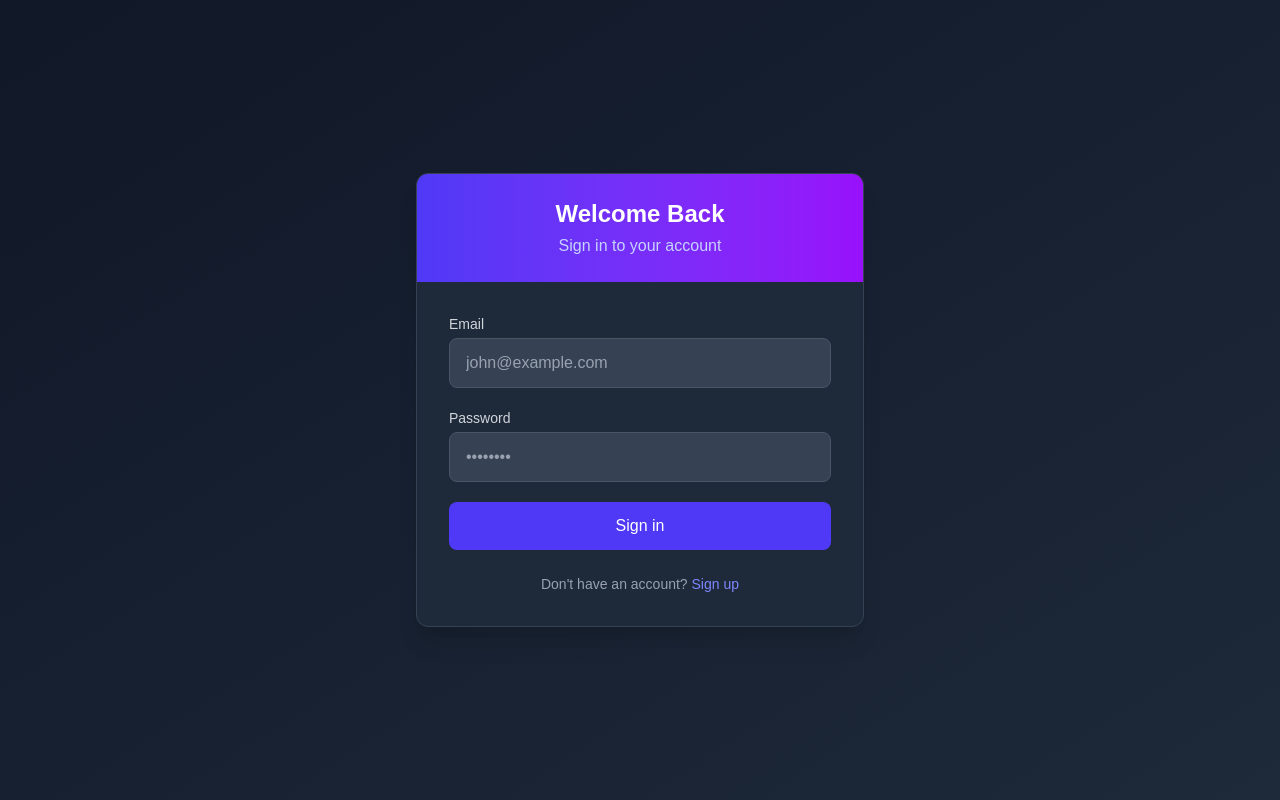
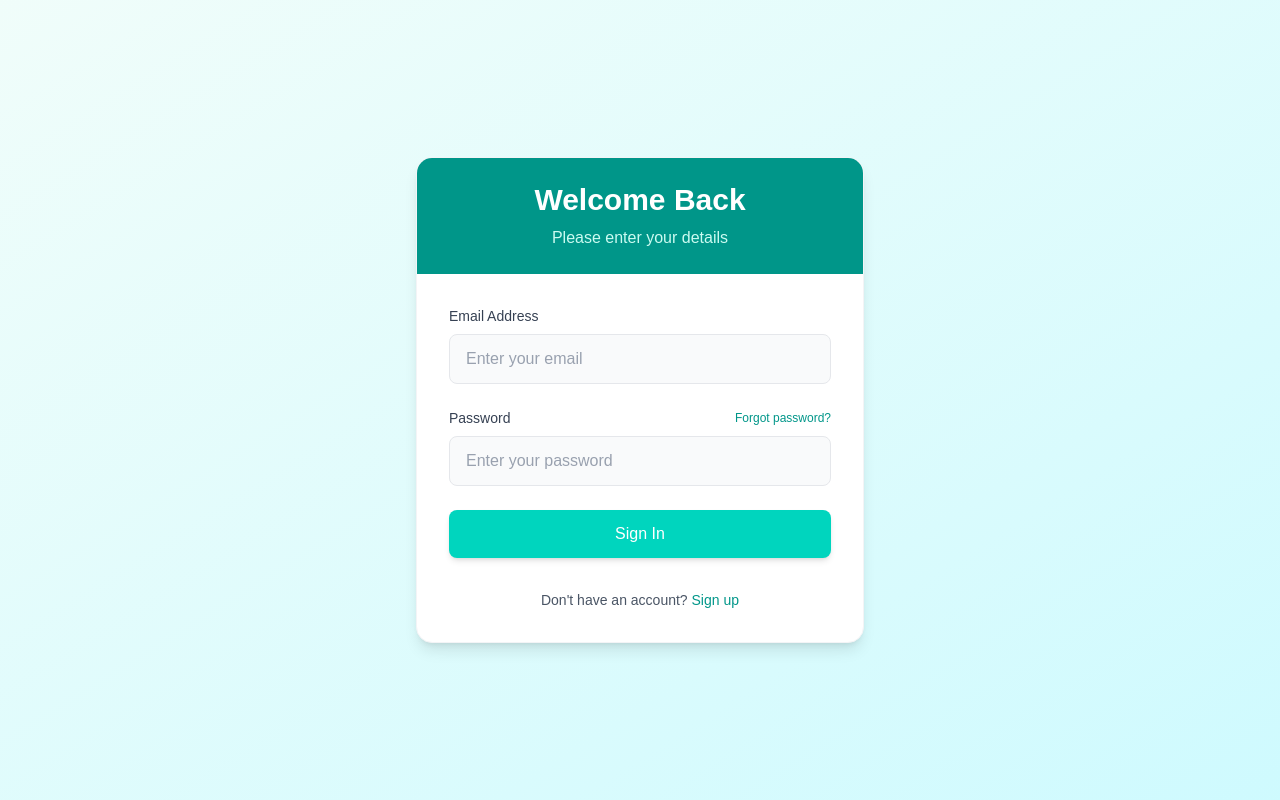
Before and after one commit to AkashAkter/next-auth-app, a Next.js app: page /login in a window 1280 px wide. Built offline with nearby package versions, Linux system fonts and the light colour scheme.

Commit message:
updating

```diff
--- a/src/app/login/page.tsx
+++ b/src/app/login/page.tsx
@@ -1,3 +1,4 @@
+/* eslint-disable react/no-unescaped-entities */
 /* eslint-disable @typescript-eslint/no-unused-vars */
 /* eslint-disable @typescript-eslint/no-explicit-any */
 "use client";
@@ -21,7 +22,6 @@ export default function LoginPage() {
     e.preventDefault();
     try {
       setLoading(true);
-      // Add your login logic here
       const response = await axios.post("/api/users/login", user);
       console.log("Login success", response.data);
       toast.success("Login successful!");
@@ -43,61 +43,71 @@ export default function LoginPage() {
   }, [user]);
 
   return (
-    <div className="min-h-screen bg-gradient-to-br from-gray-900 to-gray-800 flex items-center justify-center p-4">
-      <div className="w-full max-w-md bg-gray-800 rounded-xl shadow-xl overflow-hidden border border-gray-700">
-        {/* Header with gradient */}
-        <div className="bg-gradient-to-r from-indigo-600 to-purple-600 p-6 text-center">
-          <h1 className="text-2xl font-bold text-white">Welcome Back</h1>
-          <p className="text-indigo-200 mt-1">Sign in to your account</p>
+    <div className="min-h-screen bg-gradient-to-br from-teal-50 to-cyan-100 flex items-center justify-center p-4">
+      <div className="w-full max-w-md bg-white rounded-2xl shadow-lg overflow-hidden border border-gray-100">
+        {/* Header with solid color */}
+        <div className="bg-teal-600 p-6 text-center">
+          <h1 className="text-3xl font-bold text-white">Welcome Back</h1>
+          <p className="text-teal-100 mt-2">Please enter your details</p>
         </div>
 
         {/* Form section */}
         <div className="p-8">
-          <form onSubmit={signIn} className="space-y-5">
+          <form onSubmit={signIn} className="space-y-6">
             <div>
               <label
                 htmlFor="email"
-                className="block text-sm font-medium text-gray-300 mb-1"
+                className="block text-sm font-medium text-gray-700 mb-2"
               >
-                Email
+                Email Address
               </label>
               <input
                 type="email"
                 id="email"
-                placeholder="john@example.com"
+                placeholder="Enter your email"
                 value={user.email}
                 onChange={(e) => setUser({ ...user, email: e.target.value })}
-                className="w-full px-4 py-3 bg-gray-700 border border-gray-600 rounded-lg focus:ring-2 focus:ring-indigo-500 focus:border-transparent transition-all text-white placeholder-gray-400"
+                className="w-full px-4 py-3 bg-gray-50 border border-gray-200 rounded-lg focus:ring-2 focus:ring-teal-500 focus:border-transparent transition-all text-gray-700 placeholder-gray-400"
                 required
               />
             </div>
 
             <div>
-              <label
-                htmlFor="password"
-                className="block text-sm font-medium text-gray-300 mb-1"
-              >
-                Password
-              </label>
+              <div className="flex justify-between items-center mb-2">
+                <label
+                  htmlFor="password"
+                  className="block text-sm font-medium text-gray-700"
+                >
+                  Password
+                </label>
+                <Link
+                  href="/forgot-password"
+                  className="text-xs text-teal-600 hover:text-teal-500 hover:underline"
+                >
+                  Forgot password?
+                </Link>
+              </div>
               <input
                 type="password"
                 id="password"
-                placeholder="••••••••"
+                placeholder="Enter your password"
                 value={user.password}
                 onChange={(e) => setUser({ ...user, password: e.target.value })}
-                className="w-full px-4 py-3 bg-gray-700 border border-gray-600 rounded-lg focus:ring-2 focus:ring-indigo-500 focus:border-transparent transition-all text-white placeholder-gray-400"
+                className="w-full px-4 py-3 bg-gray-50 border border-gray-200 rounded-lg focus:ring-2 focus:ring-teal-500 focus:border-transparent transition-all text-gray-700 placeholder-gray-400"
                 required
               />
             </div>
 
             <button
               type="submit"
-              disabled={loading}
+              disabled={buttonDisabled || loading}
               className={`w-full ${
-                loading
-                  ? "bg-indigo-700 cursor-not-allowed"
-                  : "bg-indigo-600 hover:bg-indigo-700"
-              } text-white font-medium py-3 px-4 rounded-lg transition-colors duration-300 flex items-center justify-center`}
+                buttonDisabled || loading
+                  ? "bg-teal-400 cursor-not-allowed"
+                  : "bg-teal-600 hover:bg-teal-700"
+              } text-white font-medium py-3 px-4 rounded-lg transition-colors duration-300 flex items-center justify-center shadow-md ${
+                !buttonDisabled && !loading && "hover:shadow-lg"
+              }`}
             >
               {loading ? (
                 <>
@@ -124,17 +134,17 @@ export default function LoginPage() {
                   Signing in...
                 </>
               ) : (
-                "Sign in"
+                "Sign In"
               )}
             </button>
           </form>
 
-          <div className="mt-6 text-center">
-            <p className="text-sm text-gray-400">
-              Don&apos;t have an account?{" "}
+          <div className="mt-8 text-center">
+            <p className="text-sm text-gray-600">
+              Don't have an account?{" "}
               <Link
                 href="/signup"
-                className="font-medium text-indigo-400 hover:text-indigo-300 transition-colors"
+                className="font-medium text-teal-600 hover:text-teal-500 transition-colors"
               >
                 Sign up
               </Link>
```
